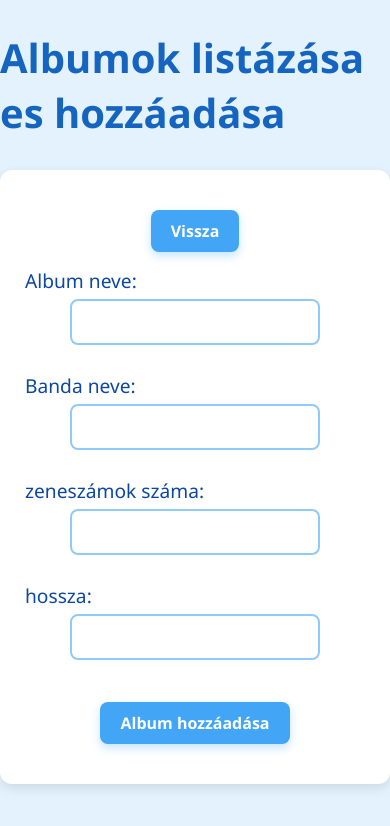
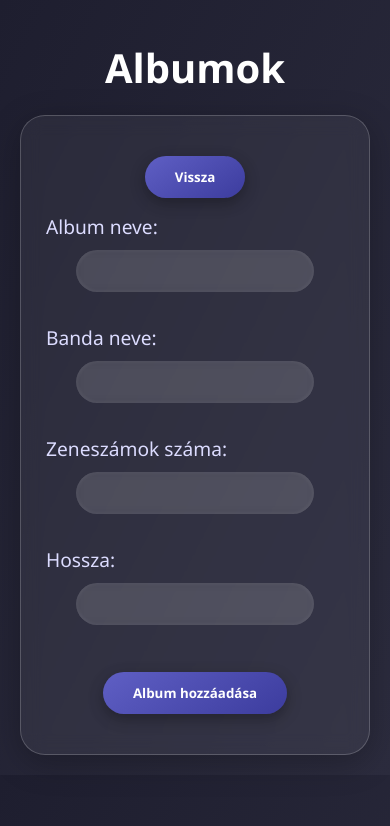
Before and after one commit to bzsmbr/KA, a website: page albumok/public/index.html in a window 390 px wide. Both pictures are taken after a click on the button "Album hozzáadása". Drawn offline with Linux system fonts and the light colour scheme; no server answers.

Commit message:
Add files via upload

```diff
--- a/albumok/package.json
+++ b/albumok/package.json
@@ -1,5 +1,5 @@
 {
-  "name": "albumok",
+  "name": "beadando-04-29-ig",
   "version": "1.0.0",
   "main": "app.js",
   "type": "module",
@@ -17,7 +17,7 @@
     "sqlite3": "^5.1.7"
   },
   "devDependencies": {
-    "nodemon": "^3.1.9"
+    "nodemon": "^3.1.10"
   },
   "description": ""
 }
--- a/albumok/public/index.html
+++ b/albumok/public/index.html
@@ -9,8 +9,8 @@
 </head>
 
 <body>
-    <h1>Albumok listázása es hozzáadása</h1>
-    <div id="list">
+    <h1>Albumok</h1>
+    <div id="lista">
 
     </div>
     <button id="showAlbumAddButton" onclick="displayAddAlbumField()">Album hozzáadása</button>
--- a/albumok/public/script.js
+++ b/albumok/public/script.js
@@ -89,7 +89,7 @@ async function deleteFunction(id) {
 
 let albums = [];
 let selectedAlbumId = 0;
-const albumList = document.getElementById("list");
+const albumList = document.getElementById("lista");
 const information = document.getElementById("information");
 const addButton = document.getElementById("showAlbumAddButton");
 const addField = document.getElementById("addAlbum");
@@ -101,10 +101,10 @@ let inputFieldsString = `<label for="albumNameInput" class="inputLabel">Album ne
             <label for="bandNameInput" class="inputLabel">Banda neve:</label>
             <input type="text" id="BandNameInput">
 <br>
-            <label for="numberOfSongsInput" class="inputLabel">zeneszámok száma:</label>
+            <label for="numberOfSongsInput" class="inputLabel">Zeneszámok száma:</label>
             <input type="number" id="numberOfSongsInput" min="1">
 <br>
-            <label for="lengthInput" class="inputLabel">hossza:</label>
+            <label for="lengthInput" class="inputLabel">Hossza:</label>
             <input type="number" id="lengthInput" min="1">
 <br>
             <p id="message"></p>`;
@@ -163,20 +163,20 @@ async function writeInformation() {
         }
     datas.innerHTML += `
             <button id="back" onclick="closeInformation()"> Vissza </button>
-    <p>album neve: ${album.name}</p>
-    <p>bande neve: ${album.band}</p>
-    <p>album zenéinek száma: ${album.numberOfSongs} darab</p>
-    <p>album hossza: ${album.length} perc</p></p>
+   <p class="data">album neve: ${album.name}</p>
+    <p class="data">bande neve: ${album.band}</p>
+    <p class="data">album zenéinek száma: ${album.numberOfSongs} darab</p>
+    <p class="data">album hossza: ${album.length} perc</p>
         <p id='updateField'><label for="albumNameInput" class="inputLabel">Album neve:</label>
             <input type="text" id="albumNameInput" value='${album.name}'>
             <br>
             <label for="bandNameInput" class="inputLabel" >Banda neve:</label>
             <input type="text" id="BandNameInput" value='${album.band}'>
 <br>
-            <label for="numberOfSongsInput" class="inputLabel" >zeneszámok száma:</label>
+            <label for="numberOfSongsInput" class="inputLabel" >Zeneszámok száma:</label>
             <input type="number" id="numberOfSongsInput" min="1" value='${album.numberOfSongs}'>
 <br>
-            <label for="lengthInput" class="inputLabel" >hossza:</label>
+            <label for="lengthInput" class="inputLabel" >Hossza:</label>
             <input type="number" id="lengthInput" min="1" value='${album.length}'>
 <br>
             <p id="message"></p>
@@ -199,6 +199,14 @@ const numberOfSongs = document.getElementById("numberOfSongsInput").value
 const length = document.getElementById("lengthInput").value
 
     if (name != undefined && name.trim().length > 0 && band != undefined && band.trim().length > 0 && numberOfSongs != undefined && numberOfSongs > 0 && length != undefined && length > 0) {
+        for(let i = 0; i < albums.length; i++)
+        {
+            if(name.trim() == albums[i].name && band.trim == albums[i].band)
+            {
+                document.getElementById("message").innerHTML = "Album ilyen névvel már létezik!"
+                return
+            }
+        }
         let test = {
             "name": `${name.trim()}`,
             "band": `${band.trim()}`,
@@ -213,7 +221,7 @@ const length = document.getElementById("lengthInput").value
     addField.innerHTML = ""
     }
     else {
-        document.getElementById("message").innerHTML = "Adjon meg minden adatot!"
+        document.getElementById("message").innerHTML = "Adjon meg minden adatot(a számadatok nem lehetnek 0 vagy az alattiak)!"
     }
 }
 
@@ -240,6 +248,15 @@ async function updateAlbum() {
     const length = document.getElementById("lengthInput").value
 
     if (name != undefined && name.trim().length > 0 && band != undefined && band.trim().length > 0 && numberOfSongs != undefined && numberOfSongs > 0 && length != undefined && length > 0) {
+        for(let i = 0; i < albums.length; i++)
+            {
+                if(name.trim() == albums[i].name)
+                {
+                    document.getElementById("message").innerHTML = "Album ilyen névvel már létezik!"
+                    return
+                }
+            }
+
         let test = {
            "name": `${name.trim()}`,
             "band": `${band.trim()}`,
@@ -260,7 +277,7 @@ async function updateAlbum() {
 
 function closeInformation()
 {
-    if(albums.length == 0)
+    if(albums.length == null || albums.length == 0)
     {
         albumList.style.display = "none"
         datas.innerHTML = "";
--- a/albumok/public/style.css
+++ b/albumok/public/style.css
@@ -6,106 +6,116 @@
 }
 
 body {
-    background-color: #e3f2fd;
-    font-weight: normal;
-    color: #333;
+    background: linear-gradient(to bottom right, #1e1e2f, #2c2c3e);
+    color: #f0f0f5;
+    font-weight: 400;
+    padding: 20px;
 }
 
+/* Headings */
 h1 {
-    margin: 30px 0;
-    text-align: left;
-    color: #1565c0;
+    margin: 20px 0;
+    text-align: center;
     font-size: 2.5rem;
+    color: #ffffff;
 }
 
+/* Labels */
 .inputLabel {
-    margin: 20px auto 8px;
+    margin: 20px auto 5px;
     max-width: fit-content;
     font-size: 1.2rem;
-    color: #0d47a1;
+    color: #dcdcff;
 }
 
+/* Inputs */
 input {
     margin: 5px auto;
     padding: 12px 20px;
-    border: 2px solid #90caf9;
-    border-radius: 8px;
-    display: block;
-    width: 250px;
-    background-color: #fff;
+    border-radius: 30px;
+    border: none;
+    background: rgba(255, 255, 255, 0.1);
+    color: #ffffff;
+    width: 90%;
+    max-width: 300px;
+    backdrop-filter: blur(5px);
+    box-shadow: inset 0 0 5px rgba(255, 255, 255, 0.1);
 }
 
-#addAlbum {
-    color: black;
-    background-color: #fff;
-}
-
+/* Buttons */
 button {
     display: block;
-    background-color: #42a5f5;
-    color: white;
-    padding: 12px 24px;
-    border: none;
-    border-radius: 8px;
+    background: linear-gradient(145deg, #5f5fc4, #3c3c9e);
+    color: #ffffff;
+    padding: 12px 30px;
+    border-radius: 30px;
     font-weight: bold;
     margin: 15px auto;
-    cursor: pointer;
-    font-size: 1rem;
-    transition: background-color 0.3s ease, transform 0.2s ease, box-shadow 0.2s ease;
-    box-shadow: 0 4px 10px rgba(66, 165, 245, 0.3);
+    border: none;
+    box-shadow: 0 5px 15px rgba(0, 0, 0, 0.3);
+    transition: background 0.3s ease;
 }
 
 button:hover {
-    background-color: #1e88e5;
-    transform: scale(1.05);
-    box-shadow: 0 6px 15px rgba(30, 136, 229, 0.5);
+    background: linear-gradient(145deg, #7070e0, #4b4bb0);
 }
 
-button:active {
-    transform: scale(0.95);
-    box-shadow: 0 2px 8px rgba(30, 136, 229, 0.4);
-}
-
-#showAlbumAddButton {
-    color: black;
-}
-
-button {
-    display: block;
-    background-color: #42a5f5;
-    color: white;
-    padding: 10px 20px;
-    border: none;
-    border-radius: 8px;
-    font-weight: bold;
-    margin: 15px auto;
-    cursor: pointer;
-    transition: background-color 0.3s;
-}
-
-button:hover {
-    background-color: #1e88e5;
-}
-
+/* Error Message */
 #message {
-    color: #d32f2f;
+    color: #ff6b6b;
     text-align: center;
-    margin-top: 15px;
+    margin-top: 10px;
     font-size: 1.2rem;
 }
 
-#list, #addAlbum, #information {
-    margin: 30px auto;
-    max-width: 400px;
-    background-color: #ffffff;
+/* Containers */
+#lista,
+#addAlbum,
+#information {
+    margin: auto;
+    max-width: 500px;
+    background: rgba(255, 255, 255, 0.05);
     padding: 25px;
-    border-radius: 12px;
-    box-shadow: 0px 4px 12px rgba(0, 0, 0, 0.1);
+    border-radius: 25px;
+    border: 1px solid rgba(255, 255, 255, 0.2);
+    box-shadow: 0 8px 32px rgba(0, 0, 0, 0.25);
+    backdrop-filter: blur(10px);
+    -webkit-backdrop-filter: blur(10px);
 }
 
+/* Update Section */
 #updateField {
-    background-color: #e3f2fd;
+    background: rgba(255, 255, 255, 0.08);
     padding: 15px;
-    border-radius: 8px;
-    margin-top: 10px;
+    border-radius: 20px;
 }
+
+/* List Items */
+li {
+    border-radius: 15px;
+    border: 1px solid rgba(255, 255, 255, 0.2);
+    padding: 12px;
+    margin: 12px;
+    background: rgba(255, 255, 255, 0.05);
+    list-style-position: inside;
+    color: #ffffff;
+}
+
+/* Data Boxes */
+.data {
+    border-radius: 15px;
+    border: 1px solid rgba(255, 255, 255, 0.2);
+    padding: 12px;
+    margin: 12px;
+    background: rgba(255, 255, 255, 0.05);
+    color: #ffffff;
+}
+
+/* Responsive Design */
+@media screen and (max-width: 500px) {
+    input {
+        display: block;
+        margin: 10px auto;
+        width: 80%;
+    }
+}
```
Also changed, not shown: 2 other files.
